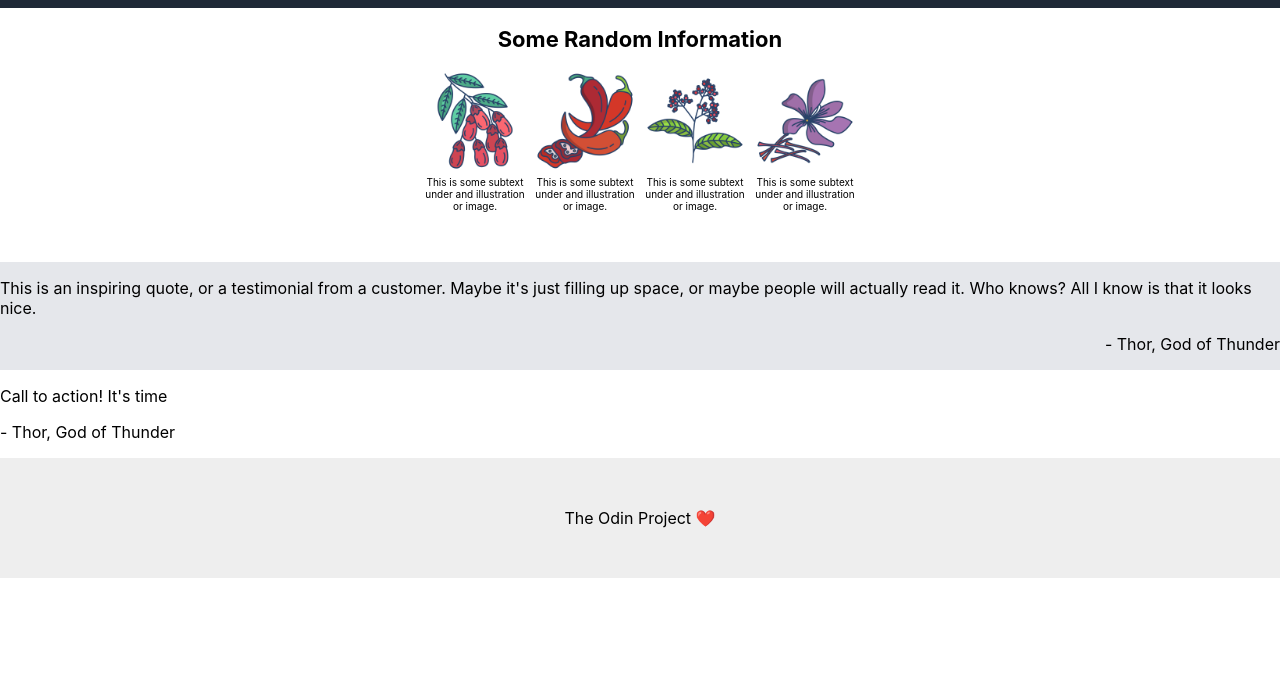
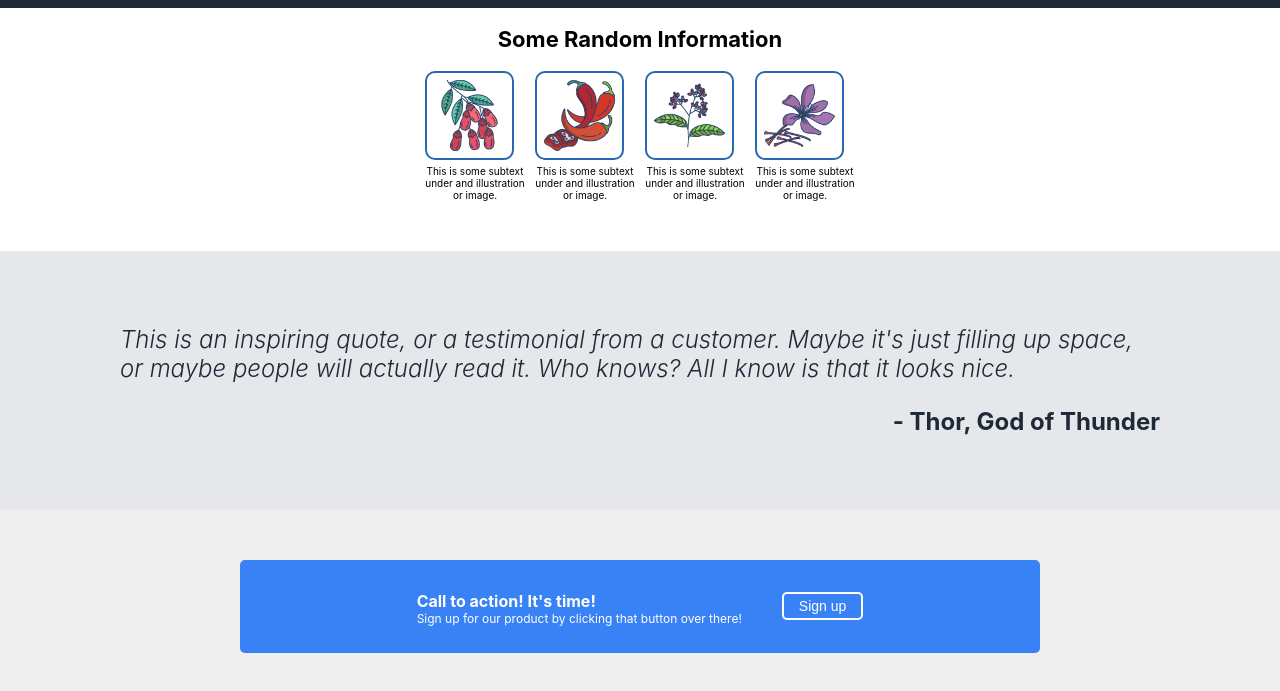
Before and after one commit to vita-bee/odin-landing-page, a plain HTML site: page index.html in a window 1280 px wide. Shown: the part 343-1034 px from the top of the page. Before the commit the page ends 921 px from the top, so only its background shows below. Drawn offline with Linux system fonts and the light colour scheme.

Commit message:
Corrected title and some text

```diff
--- a/index.html
+++ b/index.html
@@ -4,7 +4,7 @@
     <meta charset="UTF-8">
     <meta http-equiv="X-UA-Compatible" content="IE=edge">
     <meta name="viewport" content="width=device-width, initial-scale=1.0">
-    <title>The Holy Grail</title>
+    <title>Odin Landing Page</title>
     <link rel="stylesheet" href="style.css">
   </head>
   <body>
@@ -33,44 +33,45 @@
     <div class="level2">
 
       <div class="info-box">
-        <img src="./images/barberry.png" alt="barberry">
+        <img class="img-box" src="./images/barberry.png" alt="barberry">
         <div class="subtext">This is some subtext under and illustration or image.</div>
       </div>
 
       <div class="info-box">
-        <img src="./images/chilli.png" alt="chili">
+        <img class="img-box" src="./images/chilli.png" alt="chili">
         <div class="subtext">This is some subtext under and illustration or image.</div>
       </div>
 
       <div class="info-box">
-        <img src="./images/pepper.png" alt="pepper">
+        <img class="img-box" src="./images/pepper.png" alt="pepper">
         <div class="subtext">This is some subtext under and illustration or image.</div>
       </div>
 
       <div class="info-box">
-        <img src="./images/saffron.png" alt="saffron">
+        <img class="img-box" src="./images/saffron.png" alt="saffron">
         <div class="subtext">This is some subtext under and illustration or image.</div>
       </div>
 
     </div>
 
     <div class="level3">
-        <div class="quote">
-            <p>This is an inspiring quote, or a testimonial from a customer. Maybe it's just filling up space, or maybe people will actually read it. Who knows? All I know is that it looks nice.</p>
-            <p style="text-align:right;">- Thor, God of Thunder<p>
-        </div>
-    </div>
-
-    <div class="level4">
-        <div class="signup-msg">
-            <p>Call to action! It's time</p>
-            <p>- Thor, God of Thunder</p>
+        <div class="quotebox">
+            <p class="quote">This is an inspiring quote, or a testimonial from a customer. Maybe it's just filling up space, or maybe people will actually read it. Who knows? All I know is that it looks nice.</p>
+            <p class="author">- Thor, God of Thunder<p>
         </div>
     </div>
 
     <div class="footer">
-      The Odin Project ❤️
+        <div class="signup-box">
+            <div>
+                <p class="signup-text">Call to action! It's time!</p>
+                <p class="signup-subtext">Sign up for our product by clicking that button over there!</p>
+            </div>
+            <button class="signup2">Sign up</button>
+        </div>
+
     </div>
+
 
 </body>
 
```
